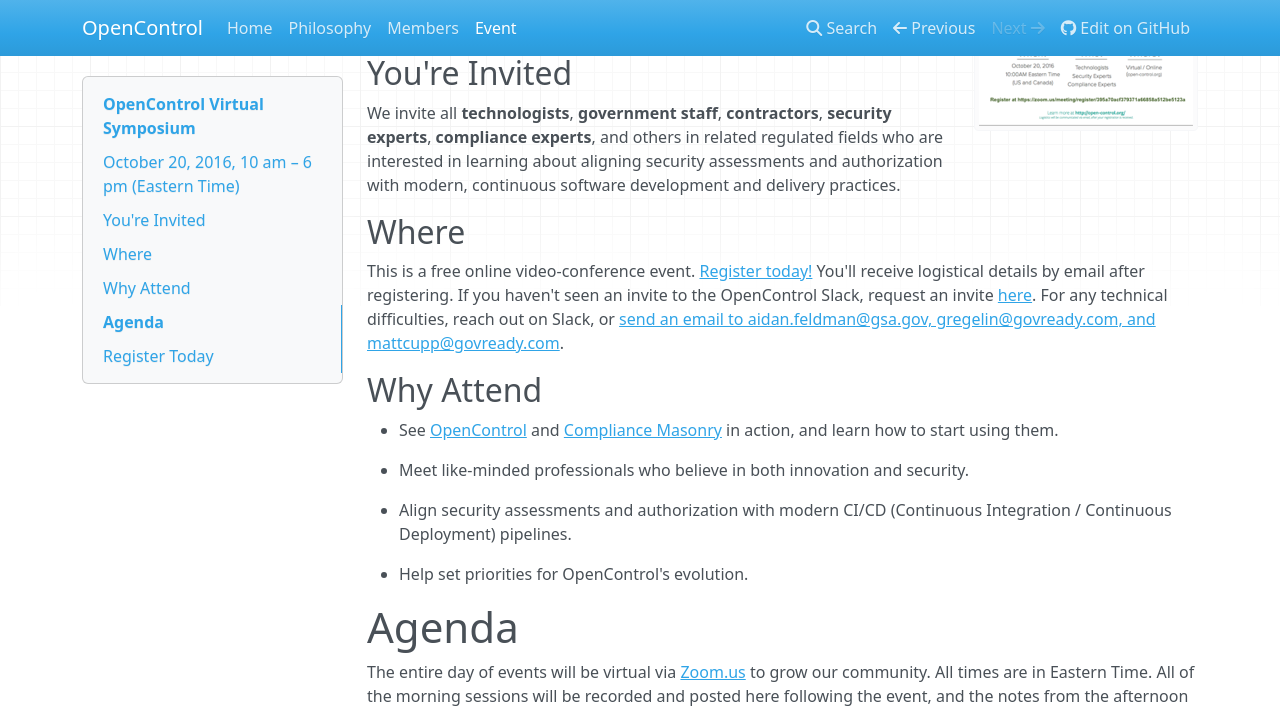
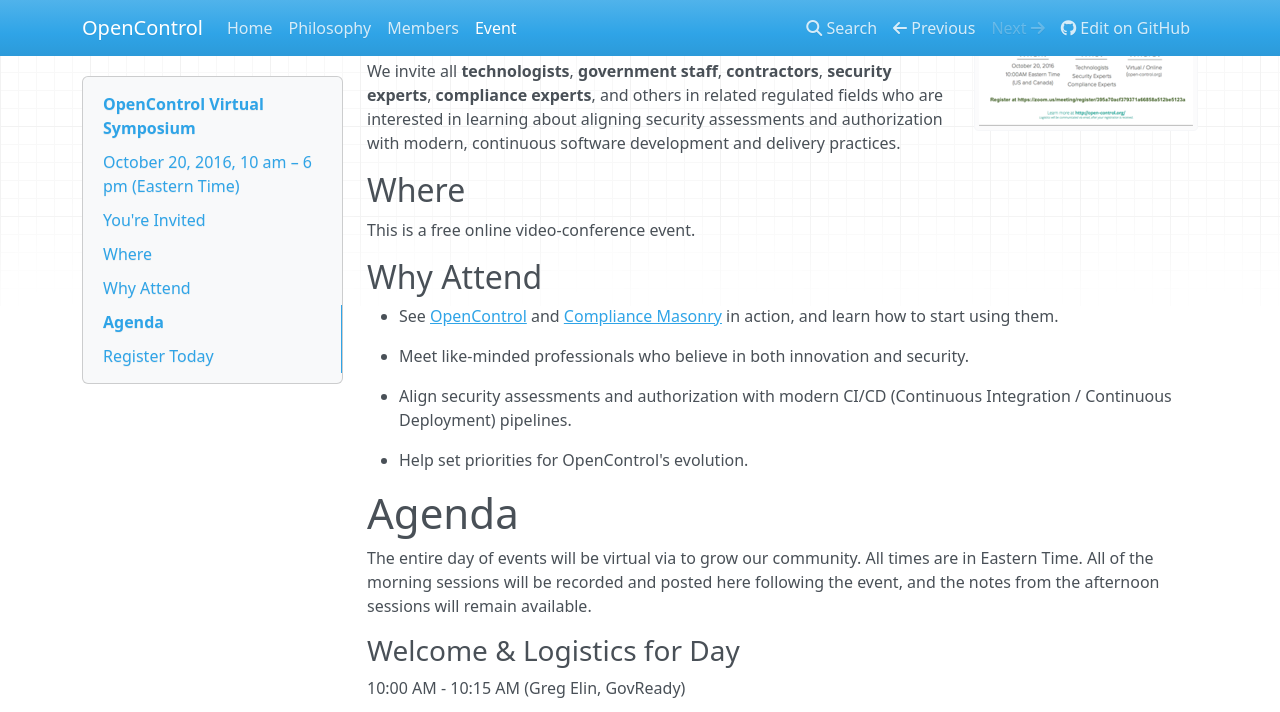
Before and after one commit to opencontrol/website, an MkDocs documentation site: the page built from docs/event2016.md, in a window 1280 px wide and 1400 px high, scrolled down 360 px. Shown: the top 712 px of the window. Built offline with MkDocs 1.6.1, drawn with Linux system fonts in a browser that asks for light colours; nearby versions of some CDN libraries; old or Windows-style settings are respelled for this version of MkDocs; some of the changed text lies outside the part shown; grey boxes are pictures that could not be loaded.

Commit message:
Add Welcome and Keynote video

```diff
--- a/docs/event2016.md
+++ b/docs/event2016.md
@@ -3,7 +3,6 @@
 
 <a href="../img/opencontrol_symposium_flyer.pdf"><img style="float: right; margin-left: 15px;" src="../img/opencontrol_symposium_flyer_sm.png" alt="OpenControl Event Brochure Flyer" /></a>
 
-### [Register Today](https://zoom.us/meeting/register/395a70acf379371a66858a512be5123a)
 
 The OpenControl Symposium will center around understanding
 the OpenControl framework for automating compliance assessment and authorization packages. In close
@@ -22,7 +21,7 @@
 
 ## Where
 
-This is a free online video-conference event. [Register today!](https://zoom.us/meeting/register/395a70acf379371a66858a512be5123a) You'll receive logistical details by email after registering. If you haven't seen an invite to the OpenControl Slack, request an invite [here](https://opencontrol-slack-inviter.herokuapp.com/). For any technical difficulties, reach out on Slack, or [send an email to aidan.feldman@gsa.gov, gregelin@govready.com, and mattcupp@govready.com](mailto:aidan.feldman@gsa.gov,gregelin@govready.com,mattcupp@govready.com).
+This is a free online video-conference event.
 
 ## Why Attend
 
@@ -36,21 +35,17 @@
 
 # Agenda
 
-The entire day of events will be virtual via [Zoom.us](https://zoom.us/meeting/register/395a70acf379371a66858a512be5123a) to grow our community. All times are in Eastern Time. All of the morning sessions will be recorded and posted here following the event, and the notes from the afternoon sessions will remain available.
+The entire day of events will be virtual via to grow our community. All times are in Eastern Time. All of the morning sessions will be recorded and posted here following the event, and the notes from the afternoon sessions will remain available.
 
-[Test video connection](https://zoom.us/test)
-
-### Welcome
-10:00 AM - 10:05 AM (Greg Elin, GovReady)
-
-### Logistics for Day
-10:05 AM - 10:15 AM (Greg Elin, GovReady)
+### Welcome & Logistics for Day
+10:00 AM - 10:15 AM (Greg Elin, GovReady)
+<iframe src="https://player.vimeo.com/video/188768145" width="560" height="315" frameborder="0" webkitallowfullscreen mozallowfullscreen allowfullscreen></iframe>
+<p><a href="https://vimeo.com/188768145">Welcome &amp; Logistics - OpenControl Virtual Symposium Oct 20, 2016</a> from <a href="https://vimeo.com/user55895176">Greg Elin</a> on <a href="https://vimeo.com">Vimeo</a>.</p>
 
 ### Keynote - A Better Way to Do Compliance
-
-**Invite your bosses to this part!**
-
 10:15 AM - 10:30 AM (Josh McKenty, Pivotal)
+<iframe src="https://player.vimeo.com/video/188776778" width="560" height="315" frameborder="0" webkitallowfullscreen mozallowfullscreen allowfullscreen></iframe>
+<p><a href="https://vimeo.com/188776778">Keynote - A Better Way to Do Compliance - OpenControl Virtual Symposium Oct 20, 2016</a> from <a href="https://vimeo.com/user55895176">Greg Elin</a> on <a href="https://vimeo.com">Vimeo</a>.</p>
 
 ### Compliance as Code: Opportunity and Promise
 10:30 AM - 10:35 AM (Dominic Delmolino, Accenture Federal)
```
